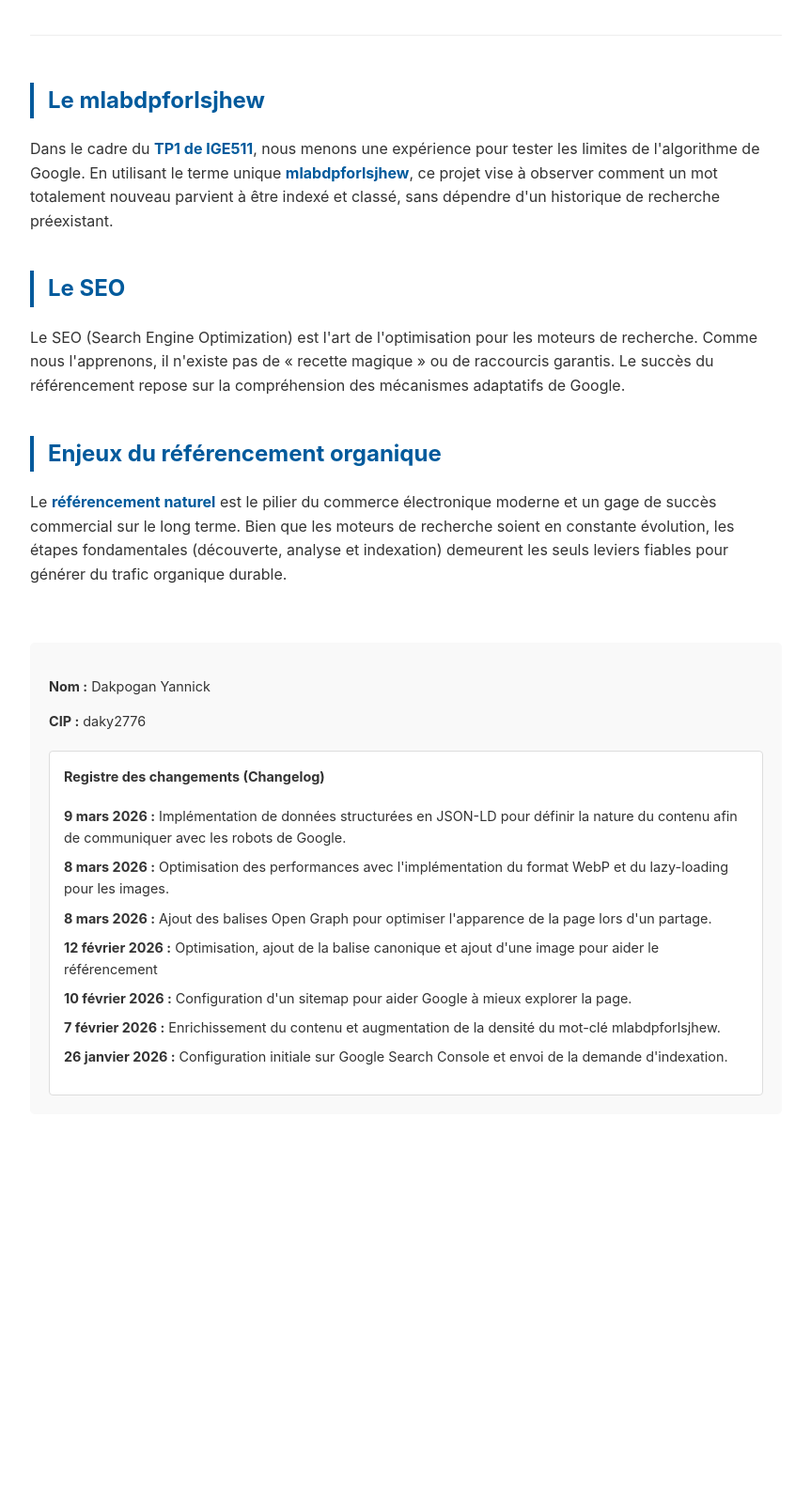
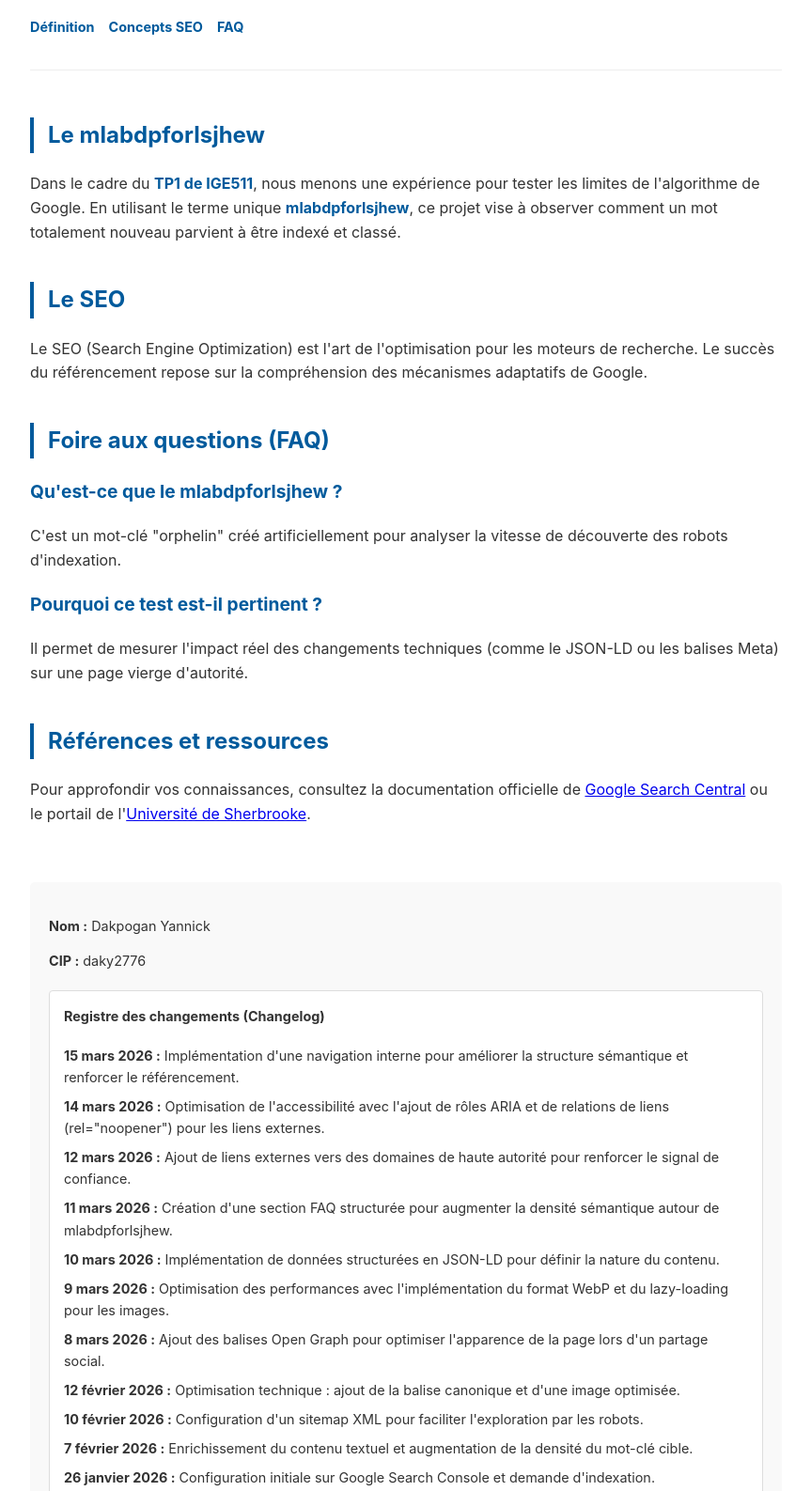
Before and after one commit to daky2776/daky2776.github.io, a plain HTML site: page index.html in a window 1280 px wide. Shown: the part 404-1991 px from the top of the page at 94% size, without its empty margins (208-1071 px from the left). Before the commit the page ends 1610 px from the top, so only its background shows below. Drawn offline with Linux system fonts and the light colour scheme.

Commit message:
Enhance SEO with navigation and FAQ section
Added internal navigation, accessibility improvements, and a structured FAQ section to enhance semantic density and SEO.

```diff
--- a/index.html
+++ b/index.html
@@ -22,12 +22,16 @@
         .subtitle { font-size: 1.2em; color: #666; }
         section { margin-bottom: 40px; }
         h2 { border-left: 4px solid #005a9c; padding-left: 15px; margin-bottom: 20px; color: #005a9c; }
+        h3 { color: #005a9c; font-size: 1.2em; }
         footer { margin-top: 60px; padding: 20px; background-color: #f9f9f9; border-radius: 5px; font-size: 0.9em; }
         .highlight { font-weight: bold; color: #005a9c; }
         .changelog { margin-top: 20px; padding: 15px; background: #fff; border: 1px solid #ddd; border-radius: 4px; }
         .changelog h4 { margin-top: 0; }
         .changelog ul { list-style: none; padding-left: 0; }
         .changelog li { margin-bottom: 8px; }
+        nav ul { list-style: none; padding: 0; display: flex; gap: 15px; font-size: 0.9em; }
+        nav a { color: #005a9c; text-decoration: none; font-weight: bold; }
+        nav a:hover { text-decoration: underline; }
     </style>
 
     <script type="application/ld+json">
@@ -55,32 +59,47 @@
         <img src="https://www.destinationuniversites.ca/wp-content/uploads/UdeS_logo_rgbHR.png"
              alt="Logo officiel de l'Université de Sherbrooke"
              style="max-width: 250px; height: auto;"
-         loading="lazy"> </div>
+             loading="lazy">
+    </div>
     <p class="highlight">Université de Sherbrooke - IGE511</p>
     <h1><span class="highlight">mlabdpforlsjhew</span></h1>
     <p class="subtitle">Expérimentation SEO : Travail Pratique 1</p>
+
+    <nav aria-label="Navigation rapide">
+        <ul>
+            <li><a href="#definition">Définition</a></li>
+            <li><a href="#seo">Concepts SEO</a></li>
+            <li><a href="#faq">FAQ</a></li>
+        </ul>
+    </nav>
 </header>
 
 <main>
-    <section>
+    <section id="definition">
         <h2>Le mlabdpforlsjhew</h2>
         <p>
-            Dans le cadre du <span class="highlight">TP1 de IGE511</span>, nous menons une expérience pour tester les limites de l'algorithme de Google. En utilisant le terme unique <span class="highlight">mlabdpforlsjhew</span>, ce projet vise à observer comment un mot totalement nouveau parvient à être indexé et classé, sans dépendre d'un historique de recherche préexistant.
+            Dans le cadre du <span class="highlight">TP1 de IGE511</span>, nous menons une expérience pour tester les limites de l'algorithme de Google. En utilisant le terme unique <span class="highlight">mlabdpforlsjhew</span>, ce projet vise à observer comment un mot totalement nouveau parvient à être indexé et classé.
         </p>
     </section>
 
-    <section>
+    <section id="seo">
         <h2>Le SEO</h2>
         <p>
-            Le SEO (Search Engine Optimization) est l'art de l'optimisation pour les moteurs de recherche. Comme nous l'apprenons, il n'existe pas de « recette magique » ou de raccourcis garantis. Le succès du référencement repose sur la compréhension des mécanismes adaptatifs de Google.
+            Le SEO (Search Engine Optimization) est l'art de l'optimisation pour les moteurs de recherche. Le succès du référencement repose sur la compréhension des mécanismes adaptatifs de Google.
         </p>
     </section>
 
+    <section id="faq">
+        <h2>Foire aux questions (FAQ)</h2>
+        <h3>Qu'est-ce que le mlabdpforlsjhew ?</h3>
+        <p>C'est un mot-clé "orphelin" créé artificiellement pour analyser la vitesse de découverte des robots d'indexation.</p>
+        <h3>Pourquoi ce test est-il pertinent ?</h3>
+        <p>Il permet de mesurer l'impact réel des changements techniques (comme le JSON-LD ou les balises Meta) sur une page vierge d'autorité.</p>
+    </section>
+
     <section>
-        <h2>Enjeux du référencement organique</h2>
-        <p>
-            Le <span class="highlight">référencement naturel</span> est le pilier du commerce électronique moderne et un gage de succès commercial sur le long terme. Bien que les moteurs de recherche soient en constante évolution, les étapes fondamentales (découverte, analyse et indexation) demeurent les seuls leviers fiables pour générer du trafic organique durable.
-        </p>
+        <h2>Références et ressources</h2>
+        <p>Pour approfondir vos connaissances, consultez la documentation officielle de <a href="https://developers.google.com/search?hl=fr" target="_blank" rel="noopener">Google Search Central</a> ou le portail de l'<a href="https://www.usherbrooke.ca/" target="_blank" rel="noopener">Université de Sherbrooke</a>.</p>
     </section>
 </main>
 
@@ -91,13 +110,17 @@
     <div class="changelog">
         <h4>Registre des changements (Changelog)</h4>
         <ul>
-            <li><strong>9 mars 2026 :</strong> Implémentation de données structurées en JSON-LD pour définir la nature du contenu afin de communiquer avec les robots de Google.</li>
-            <li><strong>8 mars 2026 :</strong> Optimisation des performances avec l'implémentation du format WebP et du lazy-loading pour les images.</li>
-            <li><strong>8 mars 2026 :</strong> Ajout des balises Open Graph pour optimiser l'apparence de la page lors d'un partage.</li>
-            <li><strong>12 février 2026 :</strong> Optimisation, ajout de la balise canonique et ajout d'une image pour aider le référencement</li>
-            <li><strong>10 février 2026 :</strong> Configuration d'un sitemap pour aider Google à mieux explorer la page.</li>
-            <li><strong>7 février 2026 :</strong> Enrichissement du contenu et augmentation de la densité du mot-clé mlabdpforlsjhew.</li>
-            <li><strong>26 janvier 2026 :</strong> Configuration initiale sur Google Search Console et envoi de la demande d'indexation.</li>
+            <li><strong>15 mars 2026 :</strong> Implémentation d'une navigation interne pour améliorer la structure sémantique et renforcer le référencement.</li>
+            <li><strong>14 mars 2026 :</strong> Optimisation de l'accessibilité avec l'ajout de rôles ARIA et de relations de liens (rel="noopener") pour les liens externes.</li>
+            <li><strong>12 mars 2026 :</strong> Ajout de liens externes vers des domaines de haute autorité pour renforcer le signal de confiance.</li>
+            <li><strong>11 mars 2026 :</strong> Création d'une section FAQ structurée pour augmenter la densité sémantique autour de mlabdpforlsjhew.</li>
+            <li><strong>10 mars 2026 :</strong> Implémentation de données structurées en JSON-LD pour définir la nature du contenu.</li>
+            <li><strong>9 mars 2026 :</strong> Optimisation des performances avec l'implémentation du format WebP et du lazy-loading pour les images.</li>
+            <li><strong>8 mars 2026 :</strong> Ajout des balises Open Graph pour optimiser l'apparence de la page lors d'un partage social.</li>
+            <li><strong>12 février 2026 :</strong> Optimisation technique : ajout de la balise canonique et d'une image optimisée.</li>
+            <li><strong>10 février 2026 :</strong> Configuration d'un sitemap XML pour faciliter l'exploration par les robots.</li>
+            <li><strong>7 février 2026 :</strong> Enrichissement du contenu textuel et augmentation de la densité du mot-clé cible.</li>
+            <li><strong>26 janvier 2026 :</strong> Configuration initiale sur Google Search Console et demande d'indexation.</li>
         </ul>
     </div>
 </footer>
```
Lines whose indentation alone changed are shown as unchanged.
